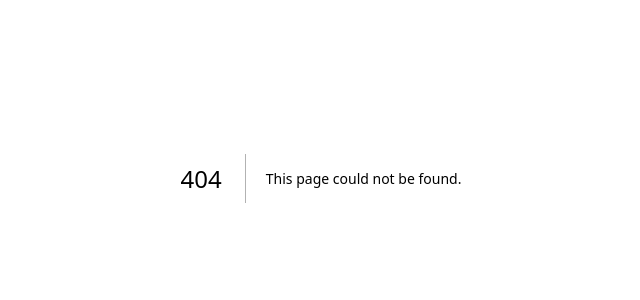
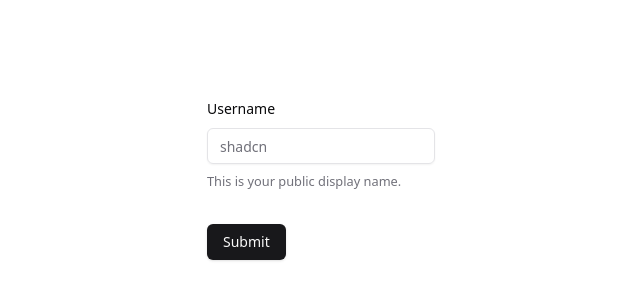
Before and after one commit to gibeom0218/shadcnUI, a Next.js app: page /FormPage in a window 1280 px wide. Before the commit this address had no page. Shown: the part 222-522 px from the top of the page, without its empty margins (319-959 px from the left). Built offline with nearby package versions, Linux system fonts and the light colour scheme.

Commit message:
Feat : form 페이지 초안 작성

```diff
--- /dev/null
+++ b/src/app/FormPage/page.tsx
@@ -0,0 +1,62 @@
+'use client';
+
+import { zodResolver } from '@hookform/resolvers/zod';
+import { useForm } from 'react-hook-form';
+import { z } from 'zod';
+
+import { Button } from '@/components/ui/button';
+import {
+  Form,
+  FormControl,
+  FormDescription,
+  FormField,
+  FormItem,
+  FormLabel,
+  FormMessage,
+} from '@/components/ui/form';
+import { Input } from '@/components/ui/input';
+
+const formSchema = z.object({
+  username: z.string().min(2).max(50),
+});
+
+const FormPage = () => {
+  const form = useForm<z.infer<typeof formSchema>>({
+    resolver: zodResolver(formSchema),
+    defaultValues: {
+      username: '',
+    },
+  });
+
+  const onSubmit = (values: z.infer<typeof formSchema>) => {
+    console.log(values);
+  };
+
+  return (
+    <div className="flex h-screen items-center justify-center">
+      <Form {...form}>
+        <form onSubmit={form.handleSubmit(onSubmit)} className="space-y-8">
+          <FormField
+            control={form.control}
+            name="username"
+            render={({ field }) => (
+              <FormItem>
+                <FormLabel>Username</FormLabel>
+                <FormControl>
+                  <Input placeholder="shadcn" {...field} />
+                </FormControl>
+                <FormDescription>
+                  This is your public display name.
+                </FormDescription>
+                <FormMessage />
+              </FormItem>
+            )}
+          />
+          <Button type="submit">Submit</Button>
+        </form>
+      </Form>
+    </div>
+  );
+};
+
+export default FormPage;
--- a/src/app/page.tsx
+++ b/src/app/page.tsx
@@ -37,6 +37,9 @@ export default function Home() {
             <Link href={'/CalendarPage'} className="text-blue-500 underline">
               Go To Calendar Page
             </Link>
+            <Link href={'/FormPage'} className="text-blue-500 underline">
+              Go To Form Page
+            </Link>
           </ul>
         </section>
       </main>
```
